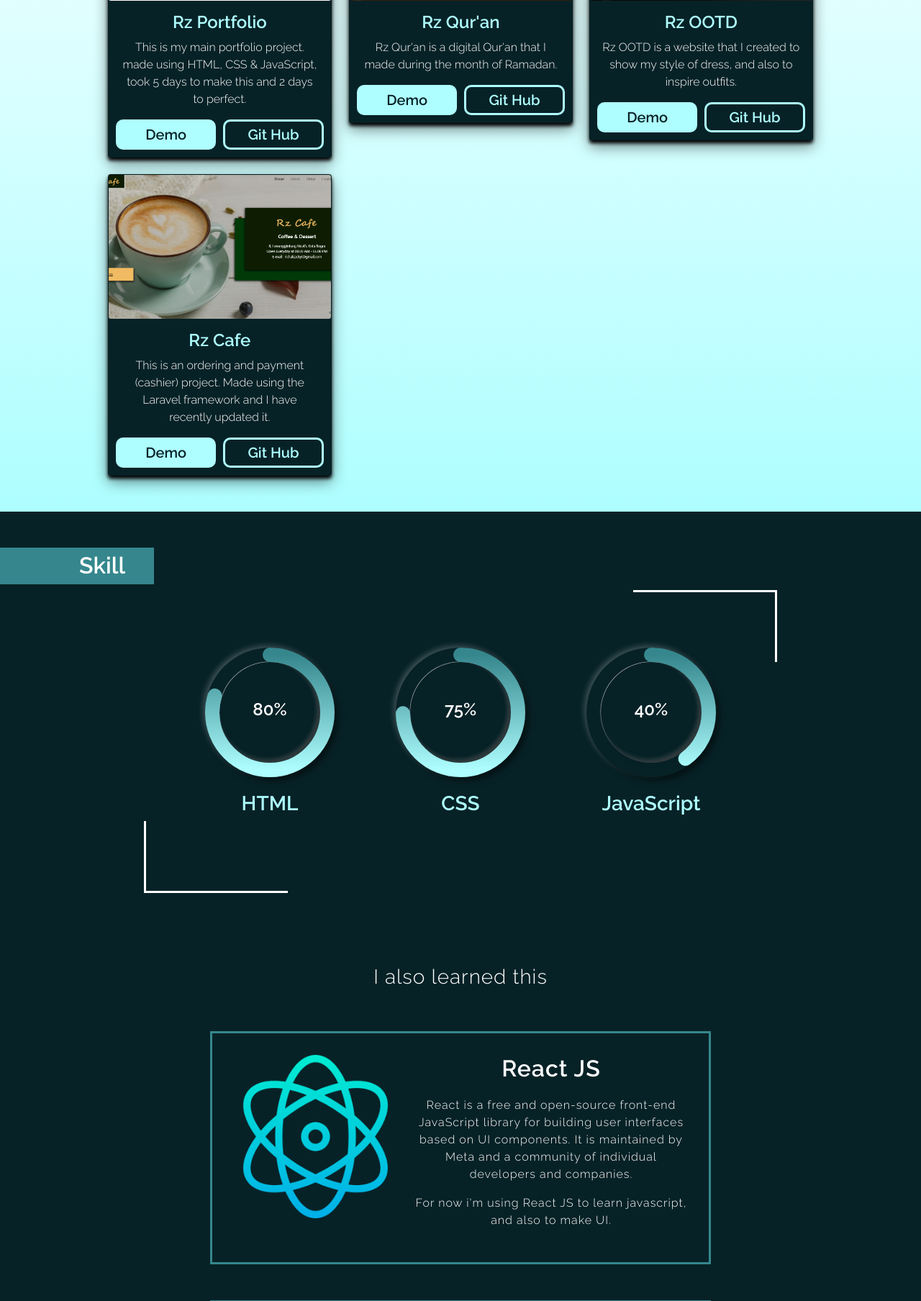
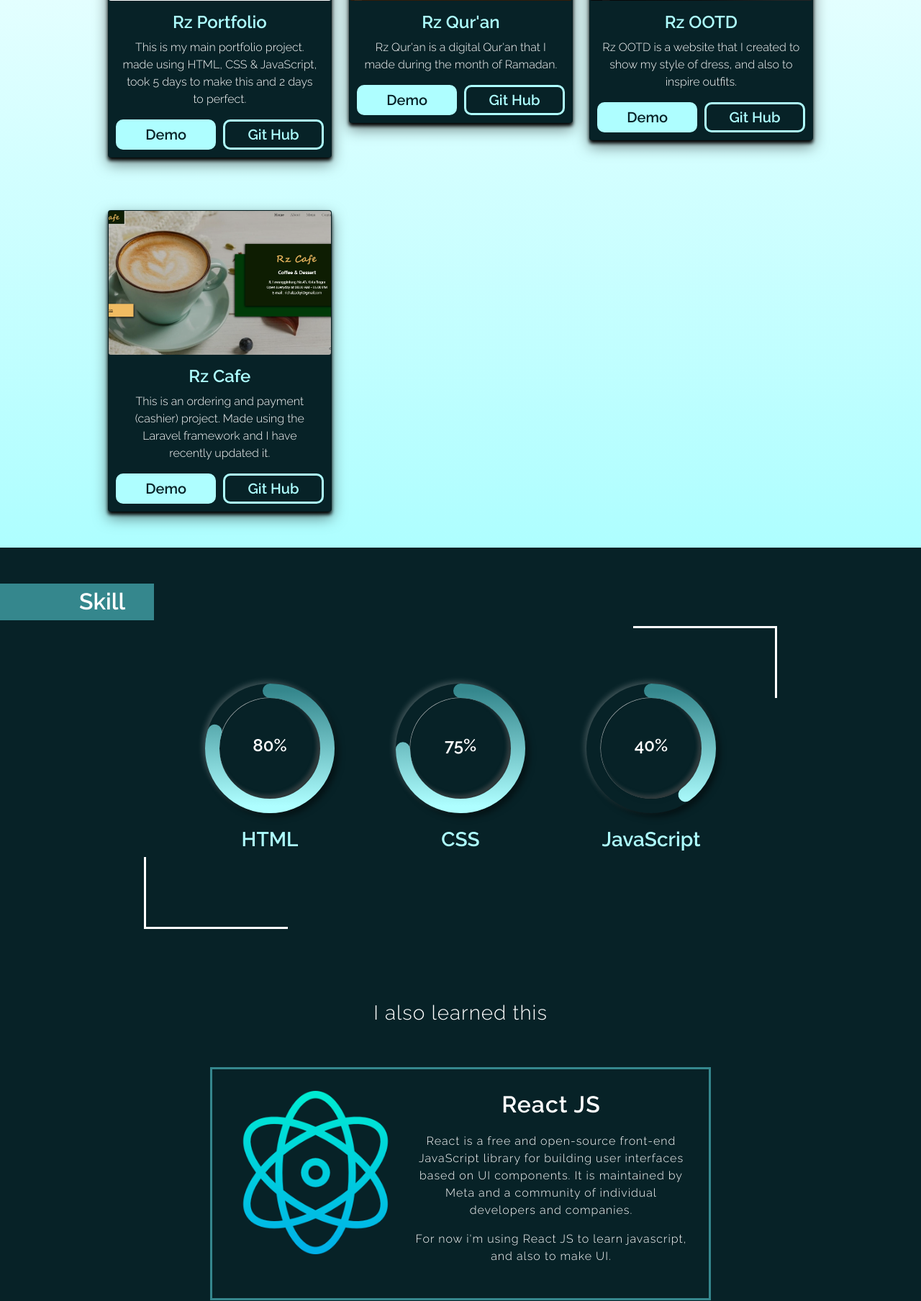
Before and after one commit to richalzackyaflacha/Rz_Portfolio, a Laravel app: page / in a window 1280 px wide. Shown: the part 1970-3778 px from the top of the page at 72% size. Run offline with Laravel 9, Linux system fonts and the light colour scheme; some libraries are stand-ins or nearby versions.

Commit message:
my main portfolio

```diff
--- a/public/css/components/project.css
+++ b/public/css/components/project.css
@@ -82,6 +82,9 @@
 }
 .portfolio-project .card:hover {
     margin-top: -10px;
+}
+.portfolio-project .project-card {
+    row-gap: 50px !important;
 }
 
 /* Card Picture */
--- a/resources/views/Components/project.blade.php
+++ b/resources/views/Components/project.blade.php
@@ -13,7 +13,7 @@
 
     {{-- Card Project --}}
     <div class="portfolio-project">
-        <div class="row row-cols-1 row-cols-lg-3 row-cols-md-2 row-cols-sm-2 g-4">
+        <div class="row row-cols-1 row-cols-lg-3 row-cols-md-2 row-cols-sm-2 g-4 project-card">
             <div class="col" data-aos="flip-up" data-aos-duration="1500">
                 <div class="card">
                     <div class="card-img">
```
